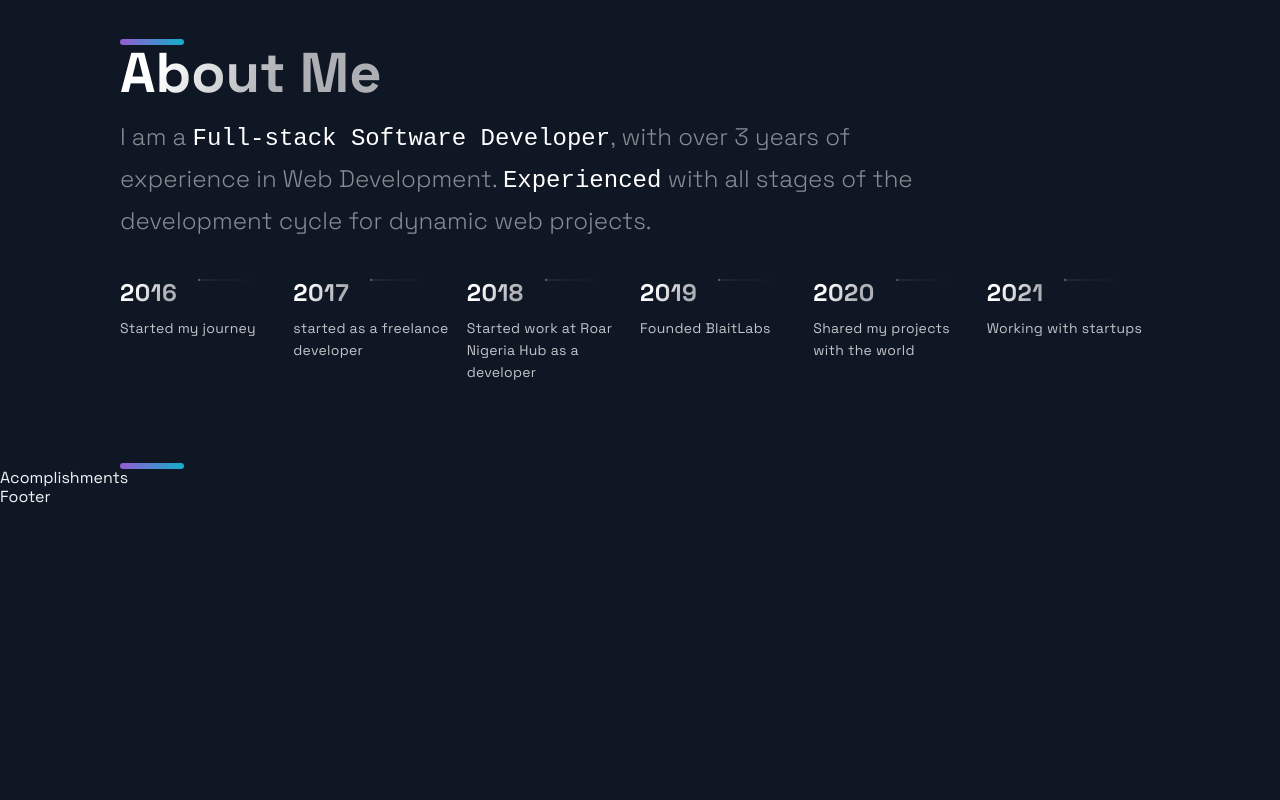
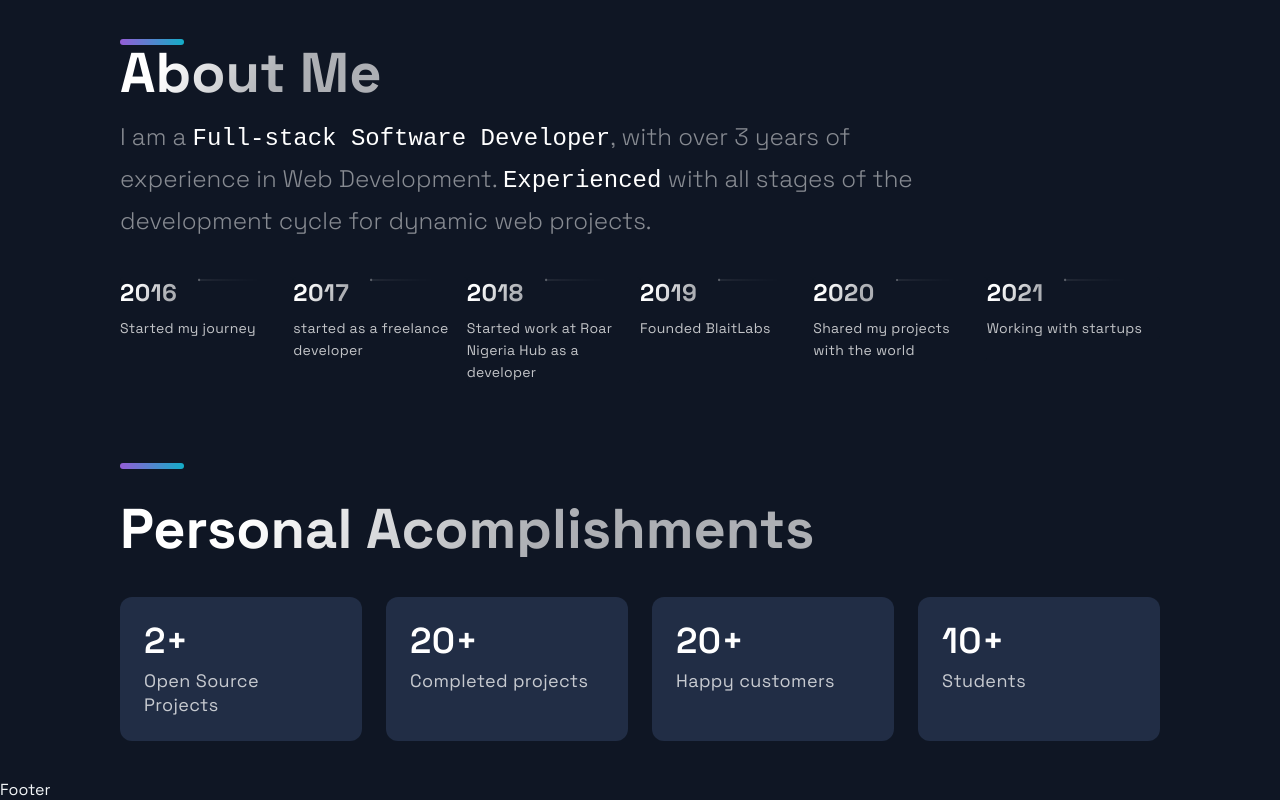
Before and after one commit to mcjovial/portfolio_, a Next.js app: page / in a window 1280 px wide. Shown: the part 2859-3659 px from the top of the page. Before the commit the page ends 3366 px from the top, so only its background shows below. Built offline with nearby package versions, Linux system fonts and the light colour scheme.

Commit message:
acomplishments section

```diff
--- a/src/components/Acomplishments/Acomplishments.js
+++ b/src/components/Acomplishments/Acomplishments.js
@@ -1,19 +1,21 @@
 import React from 'react';
+import { Achievements } from '../../constants/constants';
 
 import { Section, SectionDivider, SectionTitle } from '../../styles/GlobalComponents';
 import { Box, Boxes, BoxNum, BoxText } from './AcomplishmentsStyles';
 
-const data = [
-  { number: 20, text: 'Open Source Projects'},
-  { number: 1000, text: 'Students', },
-  { number: 1900, text: 'Github Followers', },
-  { number: 5000, text: 'Github Stars', }
-];
-
 const Acomplishments = () => (
-  <div>
-    Acomplishments
-  </div>
+  <Section>
+    <SectionTitle>Personal Acomplishments</SectionTitle>
+    <Boxes>
+      {Achievements.map(({number, text}, i) => (
+        <Box key={i}>
+          <BoxNum>{number}+</BoxNum>
+          <BoxText>{text}</BoxText>
+        </Box>
+      ))}
+    </Boxes>
+  </Section>
 );
 
 export default Acomplishments;
--- a/src/constants/constants.js
+++ b/src/constants/constants.js
@@ -45,3 +45,10 @@ export const TimeLineData = [
   { year: 2020, text: 'Shared my projects with the world', },
   { year: 2021, text: 'Working with startups', },
 ];
+
+export const Achievements = [
+  { number: 2, text: 'Open Source Projects'},
+  { number: 20, text: 'Completed projects', },
+  { number: 20, text: 'Happy customers', },
+  { number: 10, text: 'Students', }
+];
```
